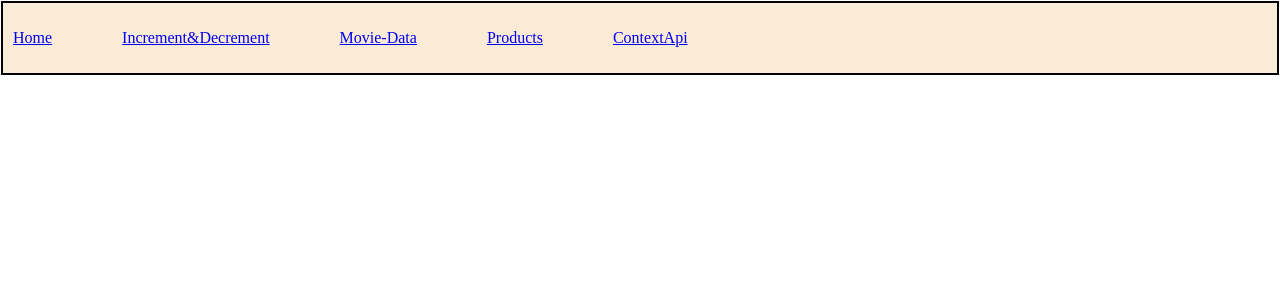
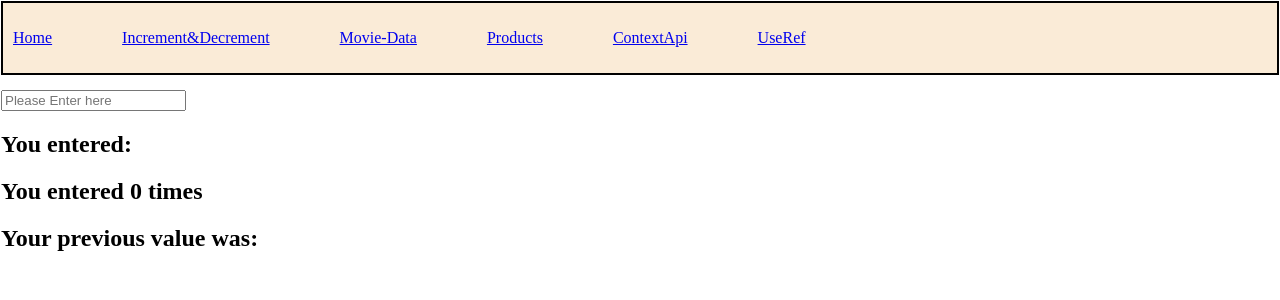
Before and after one commit to Shmmi/My-React-Practice, a React (Vite) app: page /ref in a window 1280 px wide. Shown: the top 300 px of the page. Built offline with nearby package versions, Linux system fonts and the light colour scheme.

Commit message:
useReff practice

```diff
--- a/src/App.jsx
+++ b/src/App.jsx
@@ -4,6 +4,7 @@ import Products from "./Components/Products.jsx"
 import Header from "./Components/Header.jsx"
 import {BrowserRouter, Route, Routes } from "react-router-dom"
 import Contextparent from "./Components/Contextparent.jsx"
+import Useref from "./Components/Useref.jsx"
 
 
 function App() {
@@ -16,6 +17,7 @@ function App() {
       <Route path="/movies" element={<Movieparent/>}/>
       <Route path="/products" element={<Products/>}/>
       <Route path="/context" element={<Contextparent/>}/>
+      <Route path="/ref" element={<Useref/>}/>
     </Routes>
     </>
     </BrowserRouter>
--- a/src/Components/Header.jsx
+++ b/src/Components/Header.jsx
@@ -11,6 +11,7 @@ const Header = () => {
         <li><NavLink to="/movies">Movie-Data</NavLink></li>
         <li><NavLink to="/products">Products</NavLink></li>
         <li><NavLink to="/context">ContextApi</NavLink></li>
+        <li><NavLink to="/ref">UseRef</NavLink></li>
       </ul>
     </div>
   )
--- /dev/null
+++ b/src/Components/Useref.jsx
@@ -0,0 +1,28 @@
+import React, { useEffect, useRef, useState } from 'react'
+
+const Useref = () => {
+    const[input,setInput] = useState("");
+    const count = useRef(0);
+    const prevState =useRef("")
+
+    useEffect(()=>{
+        count.current=count.current+1;
+        prevState.current=input;
+    });
+    // useEffect(()=>{
+    //     prevState.current=input;
+    // })
+
+    const handleChange = (e)=>{
+    setInput(e.target.value)
+    }
+  return (
+    <div>
+      <input type='text' onChange={handleChange} placeholder='Please Enter here' style={{marginTop:"15px"}}></input>
+      <h2>You entered: {input}</h2>
+      <h2>You entered {count.current} times</h2>
+      <h2>Your previous value was: {prevState.current}</h2>
+    </div>
+  )
+}
+export default Useref;
```
